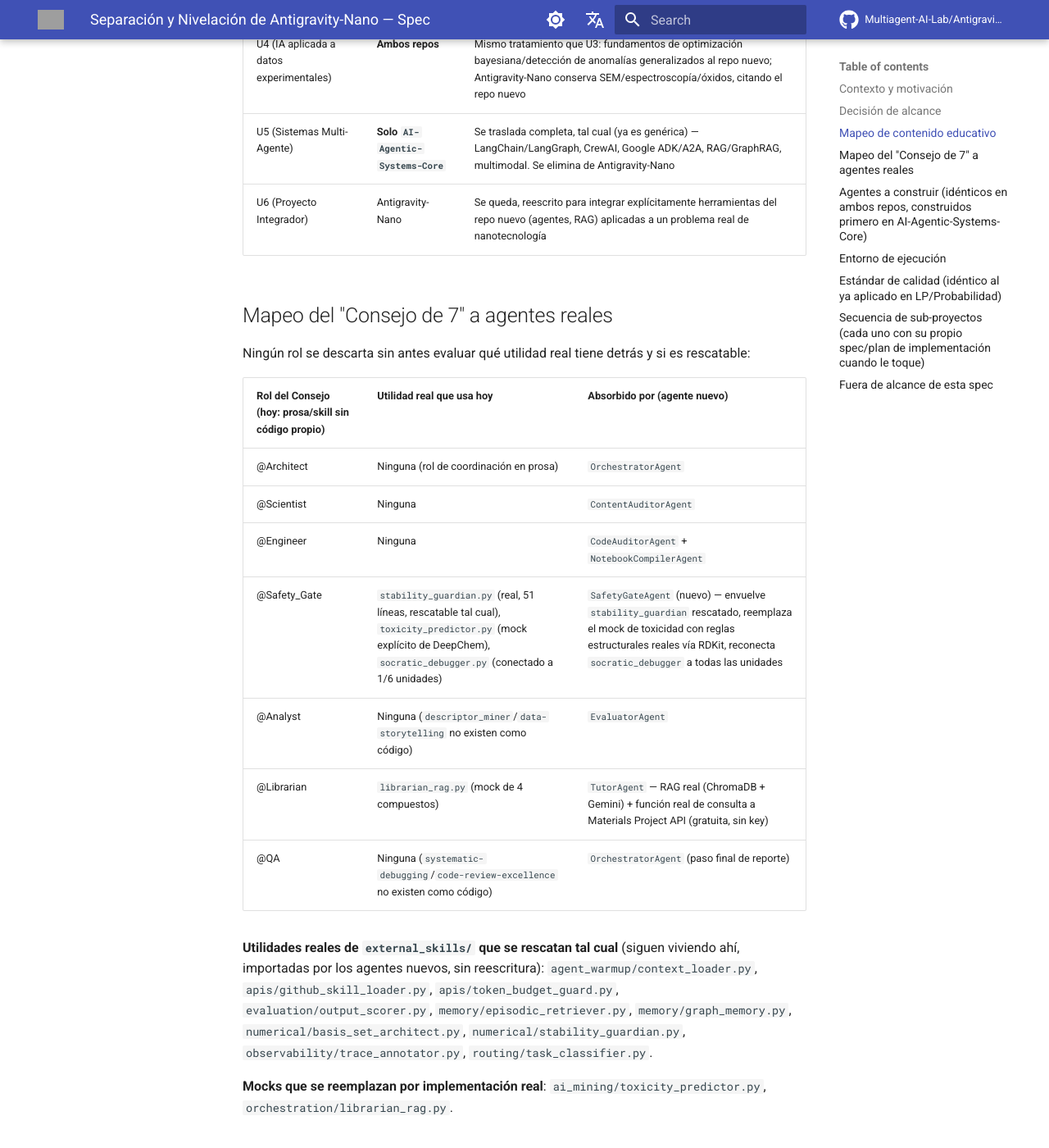
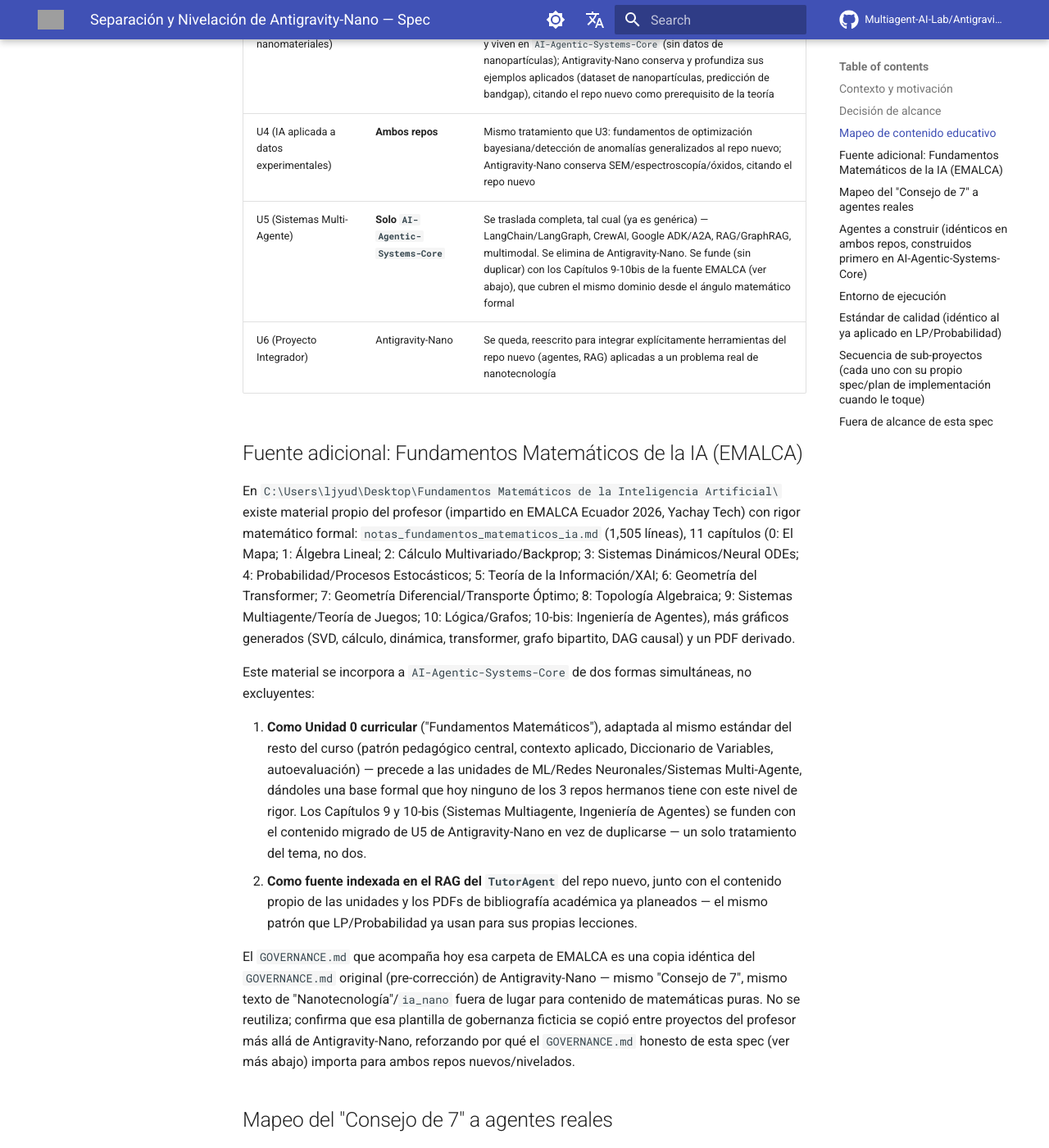
Before and after one commit to Multiagent-AI-Lab/Antigravity-Nano-Research-Multiagentic-Core, an MkDocs documentation site: the page built from docs/superpowers/specs/2026-09-01-separacion-y-nivelacion-antigravity-nano.md, in a window 1280 px wide and 1400 px high, scrolled down 1857 px. Shown: the whole window at 82% size. Built offline with MkDocs 1.6.1 and Material for MkDocs 9.7.7, drawn with Linux system fonts in a browser that asks for light colours; comment, search, counter and statistics services are not loaded; some of the changed text lies outside the part shown; grey boxes are pictures that could not be loaded.

Commit message:
docs: incorporar fuente EMALCA (Fundamentos Matematicos de la IA) como Unidad 0 y fuente RAG

```diff
--- a/docs/superpowers/specs/2026-09-01-separacion-y-nivelacion-antigravity-nano.md
+++ b/docs/superpowers/specs/2026-09-01-separacion-y-nivelacion-antigravity-nano.md
@@ -23,12 +23,24 @@ Esta spec cubre **dos repos**, no uno:
 
 | Unidad actual de Antigravity-Nano | Destino | Tratamiento |
 |---|---|---|
+| — (nueva, no existía) | **Solo `AI-Agentic-Systems-Core`, como Unidad 0** | Ver "Fuente adicional: Fundamentos Matemáticos de la IA (EMALCA)" abajo |
 | U1 (Modelado a Nanoescala) | Antigravity-Nano | Se queda tal cual — ya es nano puro |
 | U2 (Simulación Molecular / DFT) | Antigravity-Nano | Se queda tal cual — ya es nano puro |
 | U3 (ML aplicado a nanomateriales) | **Ambos repos** | Los fundamentos de ML clásico/redes neuronales se generalizan y viven en `AI-Agentic-Systems-Core` (sin datos de nanopartículas); Antigravity-Nano conserva y profundiza sus ejemplos aplicados (dataset de nanopartículas, predicción de bandgap), citando el repo nuevo como prerequisito de la teoría |
 | U4 (IA aplicada a datos experimentales) | **Ambos repos** | Mismo tratamiento que U3: fundamentos de optimización bayesiana/detección de anomalías generalizados al repo nuevo; Antigravity-Nano conserva SEM/espectroscopía/óxidos, citando el repo nuevo |
-| U5 (Sistemas Multi-Agente) | **Solo `AI-Agentic-Systems-Core`** | Se traslada completa, tal cual (ya es genérica) — LangChain/LangGraph, CrewAI, Google ADK/A2A, RAG/GraphRAG, multimodal. Se elimina de Antigravity-Nano |
+| U5 (Sistemas Multi-Agente) | **Solo `AI-Agentic-Systems-Core`** | Se traslada completa, tal cual (ya es genérica) — LangChain/LangGraph, CrewAI, Google ADK/A2A, RAG/GraphRAG, multimodal. Se elimina de Antigravity-Nano. Se funde (sin duplicar) con los Capítulos 9-10bis de la fuente EMALCA (ver abajo), que cubren el mismo dominio desde el ángulo matemático formal |
 | U6 (Proyecto Integrador) | Antigravity-Nano | Se queda, reescrito para integrar explícitamente herramientas del repo nuevo (agentes, RAG) aplicadas a un problema real de nanotecnología |
+
+## Fuente adicional: Fundamentos Matemáticos de la IA (EMALCA)
+
+En `C:\Users\ljyud\Desktop\Fundamentos Matemáticos de la Inteligencia Artificial\` existe material propio del profesor (impartido en EMALCA Ecuador 2026, Yachay Tech) con rigor matemático formal: `notas_fundamentos_matematicos_ia.md` (1,505 líneas), 11 capítulos (0: El Mapa; 1: Álgebra Lineal; 2: Cálculo Multivariado/Backprop; 3: Sistemas Dinámicos/Neural ODEs; 4: Probabilidad/Procesos Estocásticos; 5: Teoría de la Información/XAI; 6: Geometría del Transformer; 7: Geometría Diferencial/Transporte Óptimo; 8: Topología Algebraica; 9: Sistemas Multiagente/Teoría de Juegos; 10: Lógica/Grafos; 10-bis: Ingeniería de Agentes), más gráficos generados (SVD, cálculo, dinámica, transformer, grafo bipartito, DAG causal) y un PDF derivado.
+
+Este material se incorpora a `AI-Agentic-Systems-Core` de dos formas simultáneas, no excluyentes:
+
+1. **Como Unidad 0 curricular** ("Fundamentos Matemáticos"), adaptada al mismo estándar del resto del curso (patrón pedagógico central, contexto aplicado, Diccionario de Variables, autoevaluación) — precede a las unidades de ML/Redes Neuronales/Sistemas Multi-Agente, dándoles una base formal que hoy ninguno de los 3 repos hermanos tiene con este nivel de rigor. Los Capítulos 9 y 10-bis (Sistemas Multiagente, Ingeniería de Agentes) se funden con el contenido migrado de U5 de Antigravity-Nano en vez de duplicarse — un solo tratamiento del tema, no dos.
+2. **Como fuente indexada en el RAG del `TutorAgent`** del repo nuevo, junto con el contenido propio de las unidades y los PDFs de bibliografía académica ya planeados — el mismo patrón que LP/Probabilidad ya usan para sus propias lecciones.
+
+El `GOVERNANCE.md` que acompaña hoy esa carpeta de EMALCA es una copia idéntica del `GOVERNANCE.md` original (pre-corrección) de Antigravity-Nano — mismo "Consejo de 7", mismo texto de "Nanotecnología"/`ia_nano` fuera de lugar para contenido de matemáticas puras. No se reutiliza; confirma que esa plantilla de gobernanza ficticia se copió entre proyectos del profesor más allá de Antigravity-Nano, reforzando por qué el `GOVERNANCE.md` honesto de esta spec (ver más abajo) importa para ambos repos nuevos/nivelados.
 
 ## Mapeo del "Consejo de 7" a agentes reales
 
@@ -80,7 +92,7 @@ Ambos repos usan el entorno conda `ia_nano` (Python 3.11, según `environment.ym
 
 1. **Crear el repo `AI-Agentic-Systems-Core`** — estructura base, licencia, README inicial, CI, entorno `ia_nano`.
 2. **Infraestructura de agentes en `AI-Agentic-Systems-Core`** — los 8 agentes listados arriba, con TDD estricto, en `src/multiagent_core/`.
-3. **Contenido pedagógico de `AI-Agentic-Systems-Core`** — ML fundamentals (de U3 generalizado), IA aplicada genérica (de U4 generalizado), Sistemas Multi-Agente completo (U5 tal cual), con Hilo de Oro/patrón propio, Diccionario de Variables, autoevaluación, GOVERNANCE.md honesto.
+3. **Contenido pedagógico de `AI-Agentic-Systems-Core`** — Unidad 0: Fundamentos Matemáticos (adaptada de la fuente EMALCA), ML fundamentals (de U3 generalizado), IA aplicada genérica (de U4 generalizado), Sistemas Multi-Agente completo (U5 tal cual, fusionada con Capítulos 9/10-bis de EMALCA sin duplicar), con Hilo de Oro/patrón propio, Diccionario de Variables, autoevaluación, GOVERNANCE.md honesto. La fuente EMALCA se indexa también en el RAG del `TutorAgent` de este repo.
 4. **Migrar/adaptar los agentes a Antigravity-Nano** — mismo patrón de replicación ya usado entre LP y Probabilidad (código adaptado, no un paquete compartido — decisión explícita de esta spec, para no introducir una dependencia de publicación de paquete entre repos).
 5. **Gobernanza honesta en Antigravity-Nano** — `GOVERNANCE.md` reescrito, reflejando los agentes reales ya migrados (sin el Consejo de 7 ficticio).
 6. **Contenido pedagógico de Antigravity-Nano nivelado** — U1/U2 conservadas, U3/U4 reescritas citando `AI-Agentic-Systems-Core` como prerequisito y profundizando sus ejemplos aplicados, U5 eliminada de aquí, U6 reescrita integrando explícitamente las herramientas del repo nuevo.
```
